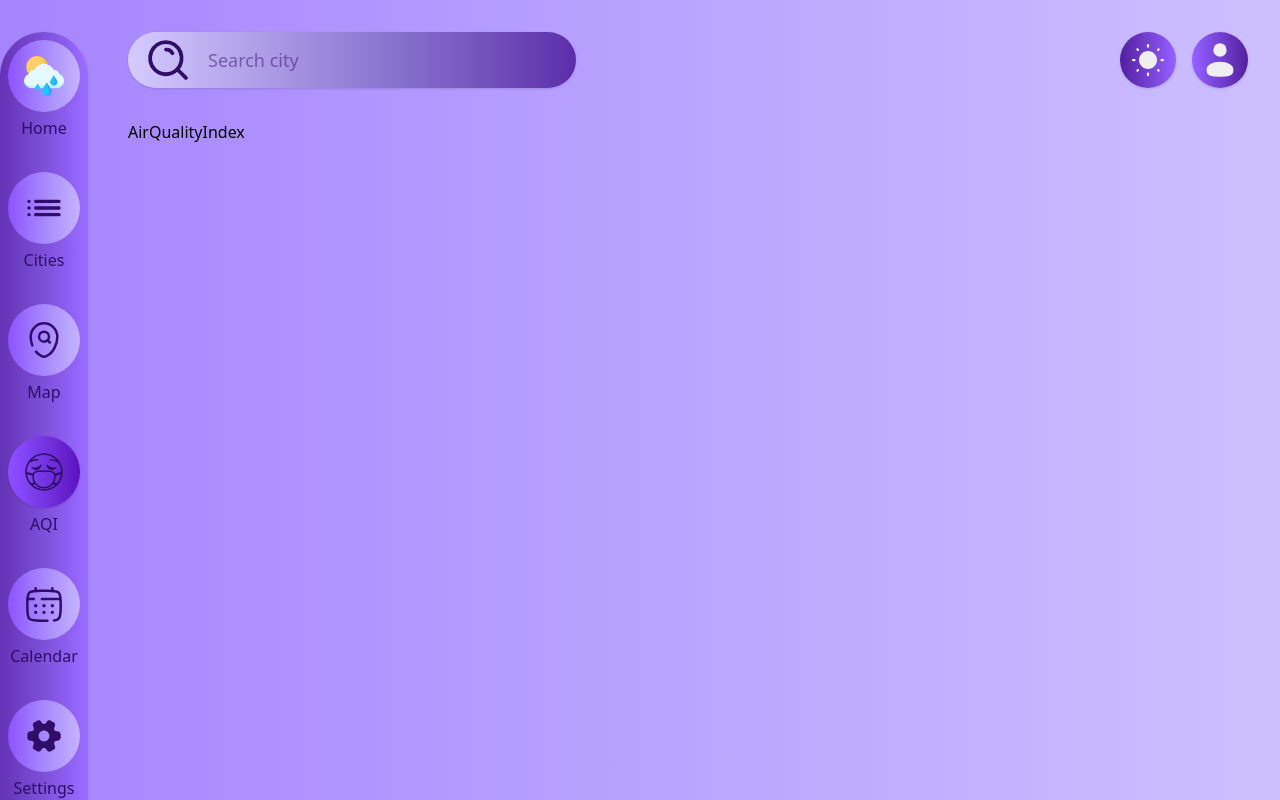
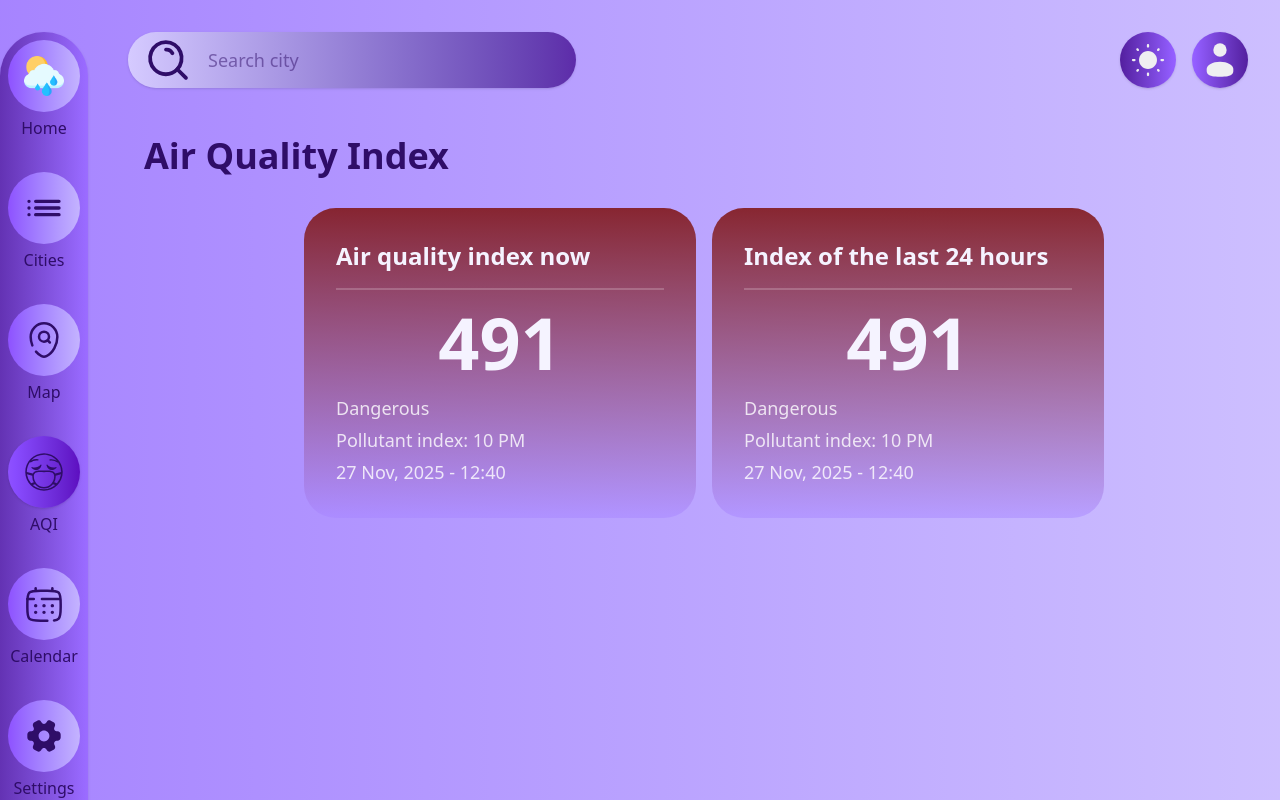
Before and after one commit to mahdibaderloo/weather-app, a React (Vite) app: page /air-quality in a window 1280 px wide. Built offline with nearby package versions, Linux system fonts and the light colour scheme.

Commit message:
add AQI boxes

```diff
--- a/src/pages/AirQualityIndex.tsx
+++ b/src/pages/AirQualityIndex.tsx
@@ -1,3 +1,38 @@
+import { getFormattedDate } from "../utils/date";
+
 export default function AirQualityIndex() {
-  return <div>AirQualityIndex</div>;
+  return (
+    <div className="w-full h-full flex flex-col p-4">
+      <h3 className="font-bold text-4xl text-violet-950">Air Quality Index</h3>
+      <div className="w-full flex gap-4 mt-8 justify-center">
+        <div className="w-[35%] flex flex-col bg-linear-to-b from-red-900/90 to-violet-400/45 text-violet-50 rounded-4xl p-8">
+          <p className="font-semibold text-2xl pb-4 border-b-2 border-white/20">
+            Air quality index now
+          </p>
+          <p className="mt-4 mx-auto text-7xl font-bold">491</p>
+          <p className="text-lg font-medium mt-4 text-white/80">Dangerous</p>
+          <p className="text-lg font-medium mt-1 text-white/80">
+            Pollutant index: 10 PM
+          </p>
+          <p className="text-lg font-medium mt-1 text-white/80">
+            {getFormattedDate(new Date())} - 12:40
+          </p>
+        </div>
+
+        <div className="w-[35%] flex flex-col bg-linear-to-b from-red-900/90 to-violet-400/45 text-violet-50 rounded-4xl p-8">
+          <p className="font-semibold text-2xl pb-4 border-b-2 border-white/20">
+            Index of the last 24 hours
+          </p>
+          <p className="mt-4 mx-auto text-7xl font-bold">491</p>
+          <p className="text-lg font-medium mt-4 text-white/80">Dangerous</p>
+          <p className="text-lg font-medium mt-1 text-white/80">
+            Pollutant index: 10 PM
+          </p>
+          <p className="text-lg font-medium mt-1 text-white/80">
+            {getFormattedDate(new Date())} - 12:40
+          </p>
+        </div>
+      </div>
+    </div>
+  );
 }
```
